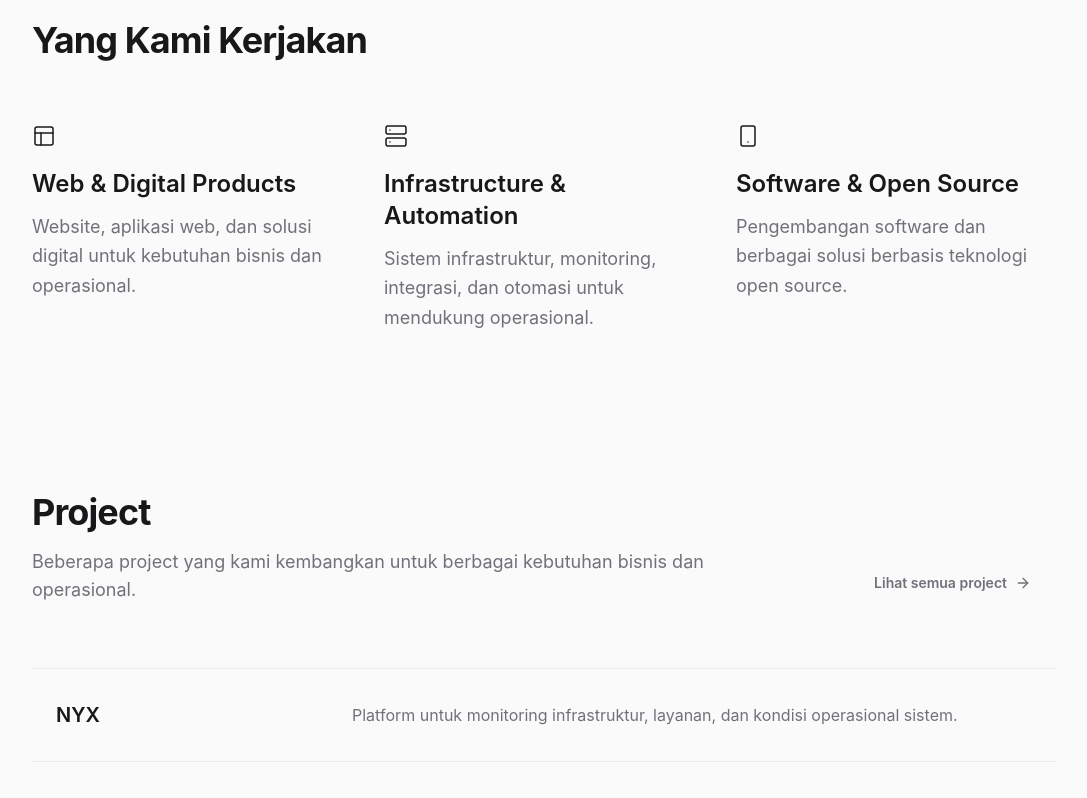
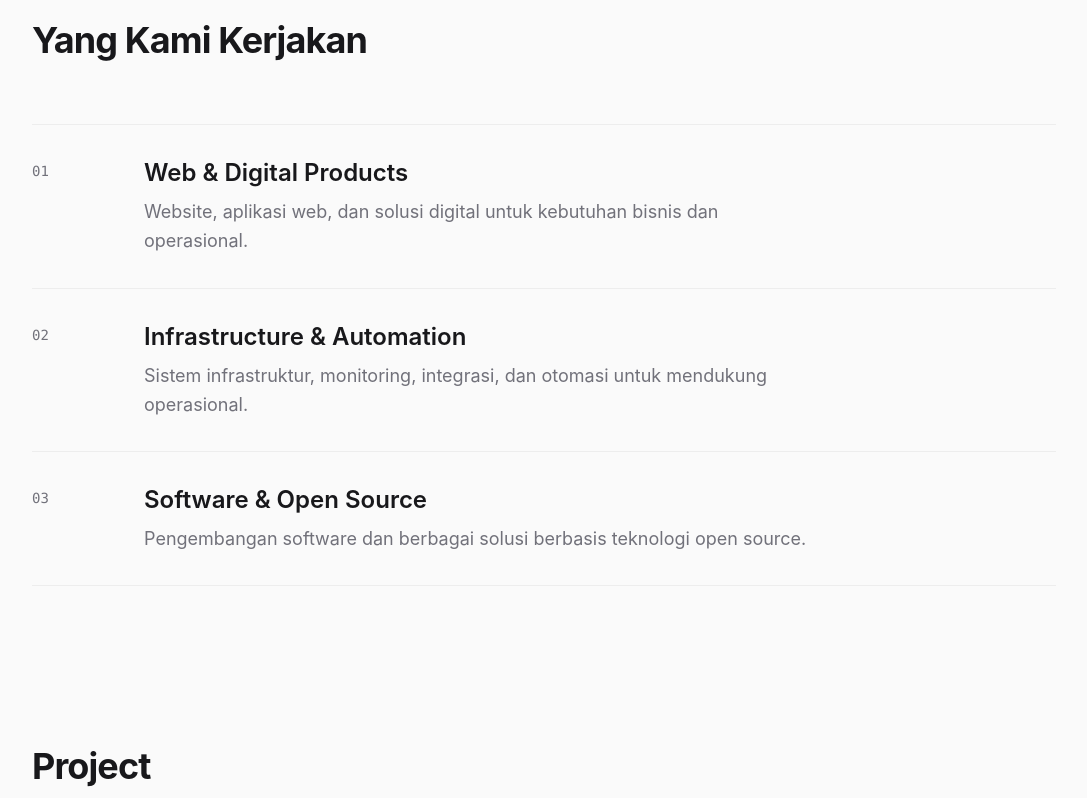
Before and after one commit to trisfproject/trisfproject.github.io, a React (Vite) app: page / in a window 1280 px wide. Shown: the part 860-1658 px from the top of the page, without its empty margins (96-1183 px from the left). Built offline with nearby package versions, Linux system fonts and the light colour scheme.

Commit message:
feat: add radial-grid background styling and update section layouts for improved typography and spacing

```diff
--- a/src/sections/Contact.jsx
+++ b/src/sections/Contact.jsx
@@ -4,7 +4,7 @@ import { Reveal } from '../components/Reveal.jsx';
 
 export function Contact() {
   return (
-    <section id="contact" className="py-20 sm:py-24 bg-surface">
+    <section id="contact" className="py-12 sm:py-24 bg-surface">
       <Container>
         <Reveal>
           <div className="max-w-3xl mx-auto text-center flex flex-col items-center gap-6">
--- a/src/sections/Hero.jsx
+++ b/src/sections/Hero.jsx
@@ -6,7 +6,7 @@ export function Hero() {
   return (
     <section
       id="top"
-      className="relative flex min-h-[100dvh] items-center justify-center pt-24 pb-12 sm:pt-32"
+      className="relative flex min-h-[100dvh] items-center justify-center pt-16 pb-12 sm:pt-32"
     >
       <Container className="relative z-10 flex flex-col items-center justify-center text-center">
         <div className="flex flex-col items-center gap-8 max-w-4xl mx-auto">
--- a/src/sections/Projects.jsx
+++ b/src/sections/Projects.jsx
@@ -45,12 +45,12 @@ export function Projects() {
         <div className="flex flex-col border-t border-line-site">
           {featuredProjects.map((project, index) => (
             <Reveal key={project.title} delay={index * 0.1}>
-              <div className="group flex flex-col sm:flex-row sm:items-center py-6 sm:py-8 border-b border-line-site hover:bg-black/[0.01] dark:hover:bg-white/[0.01] transition-colors duration-300">
-                <div className="flex flex-col sm:flex-row sm:items-center sm:gap-12 md:gap-24 w-full px-4 sm:px-6">
-                  <h3 className="text-xl font-semibold text-text-main min-w-[200px] shrink-0">
+              <div className="group flex flex-col py-6 sm:py-8 border-b border-line-site hover:bg-black/[0.01] dark:hover:bg-white/[0.01] transition-colors duration-300">
+                <div className="flex flex-col md:flex-row md:items-center md:gap-24 w-full px-2 sm:px-6">
+                  <h3 className="text-2xl font-semibold text-text-main min-w-[200px] shrink-0">
                     {project.title}
                   </h3>
-                  <p className="mt-2 sm:mt-0 text-text-muted leading-relaxed">
+                  <p className="mt-2 md:mt-0 text-lg text-text-muted leading-relaxed">
                     {project.description}
                   </p>
                 </div>
--- a/src/sections/Services.jsx
+++ b/src/sections/Services.jsx
@@ -32,21 +32,22 @@ export function Services() {
           </div>
         </Reveal>
 
-        <div className="grid gap-12 md:gap-8 md:grid-cols-3">
+        <div className="flex flex-col border-t border-line-site">
           {services.map((service, index) => {
-            const Icon = service.icon;
             return (
               <Reveal key={service.title} delay={index * 0.1}>
-                <div className="flex flex-col">
-                  <div className="mb-5 flex items-center text-text-main">
-                    <Icon size={24} strokeWidth={1.5} />
+                <div className="group flex flex-col md:flex-row py-8 border-b border-line-site gap-2 md:gap-12 hover:bg-black/[0.01] dark:hover:bg-white/[0.01] transition-colors duration-300">
+                  <span className="text-sm font-mono font-medium text-text-muted md:w-16 md:pt-1">
+                    {String(index + 1).padStart(2, '0')}
+                  </span>
+                  <div className="flex flex-col flex-1">
+                    <h3 className="mb-2 text-xl md:text-2xl font-semibold text-text-main">
+                      {service.title}
+                    </h3>
+                    <p className="text-base md:text-lg text-text-muted leading-relaxed max-w-2xl">
+                      {service.description}
+                    </p>
                   </div>
-                  <h3 className="mb-3 text-2xl font-semibold text-text-main">
-                    {service.title}
-                  </h3>
-                  <p className="text-lg text-text-muted leading-relaxed">
-                    {service.description}
-                  </p>
                 </div>
               </Reveal>
             );
--- a/src/styles.css
+++ b/src/styles.css
@@ -64,9 +64,23 @@ html {
 body {
   margin: 0;
   min-width: 320px;
-  background: var(--bg);
+  background-color: var(--bg);
+  background-image:
+    radial-gradient(ellipse at top center, rgba(255, 255, 255, 0.6) 0%, transparent 70%),
+    linear-gradient(to right, var(--line) 1px, transparent 1px),
+    linear-gradient(to bottom, var(--line) 1px, transparent 1px);
+  background-size: 100vw 100vh, 48px 48px, 48px 48px;
+  background-position: top center, center center, center center;
+  background-attachment: fixed, fixed, fixed;
   color: var(--text-main);
   transition: background-color 0.3s ease, color 0.3s ease;
+}
+
+.dark body {
+  background-image:
+    radial-gradient(ellipse at top center, rgba(255, 255, 255, 0.02) 0%, transparent 70%),
+    linear-gradient(to right, var(--line) 1px, transparent 1px),
+    linear-gradient(to bottom, var(--line) 1px, transparent 1px);
 }
 
 ::selection {
```
